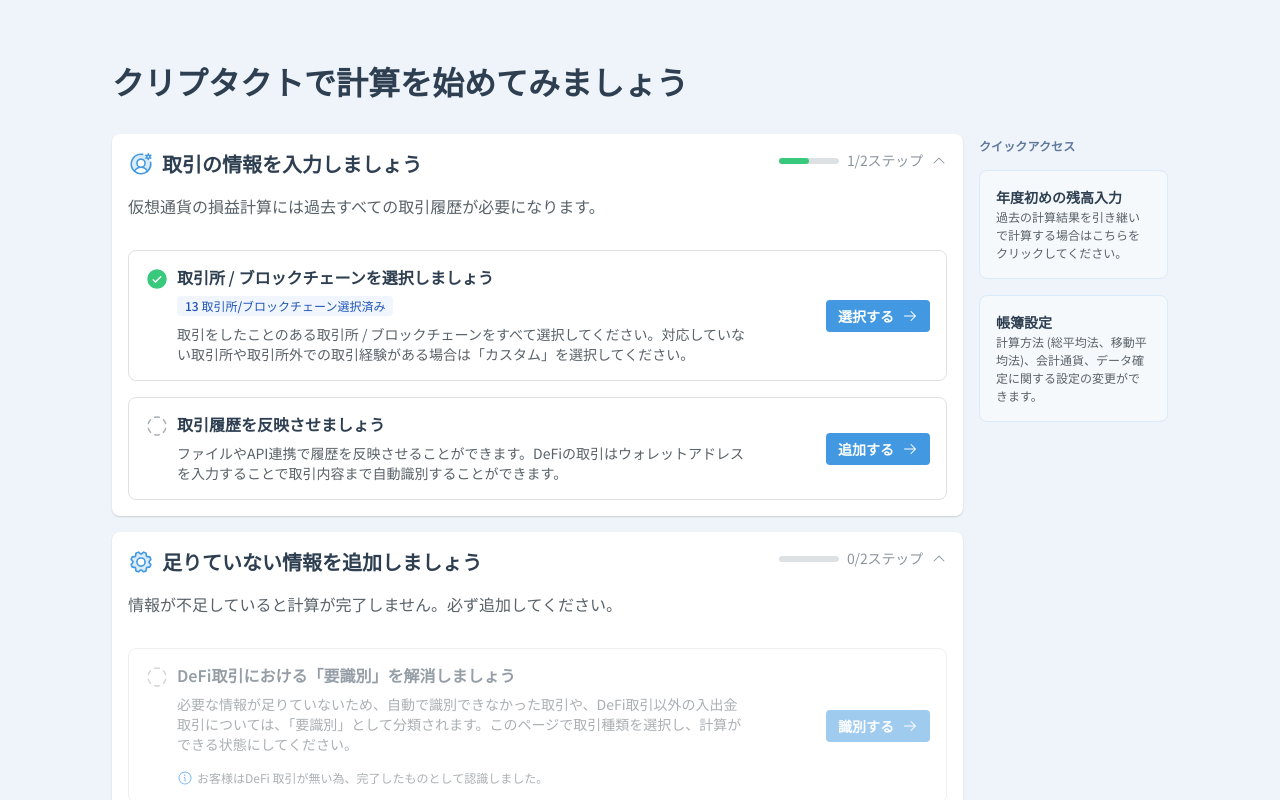
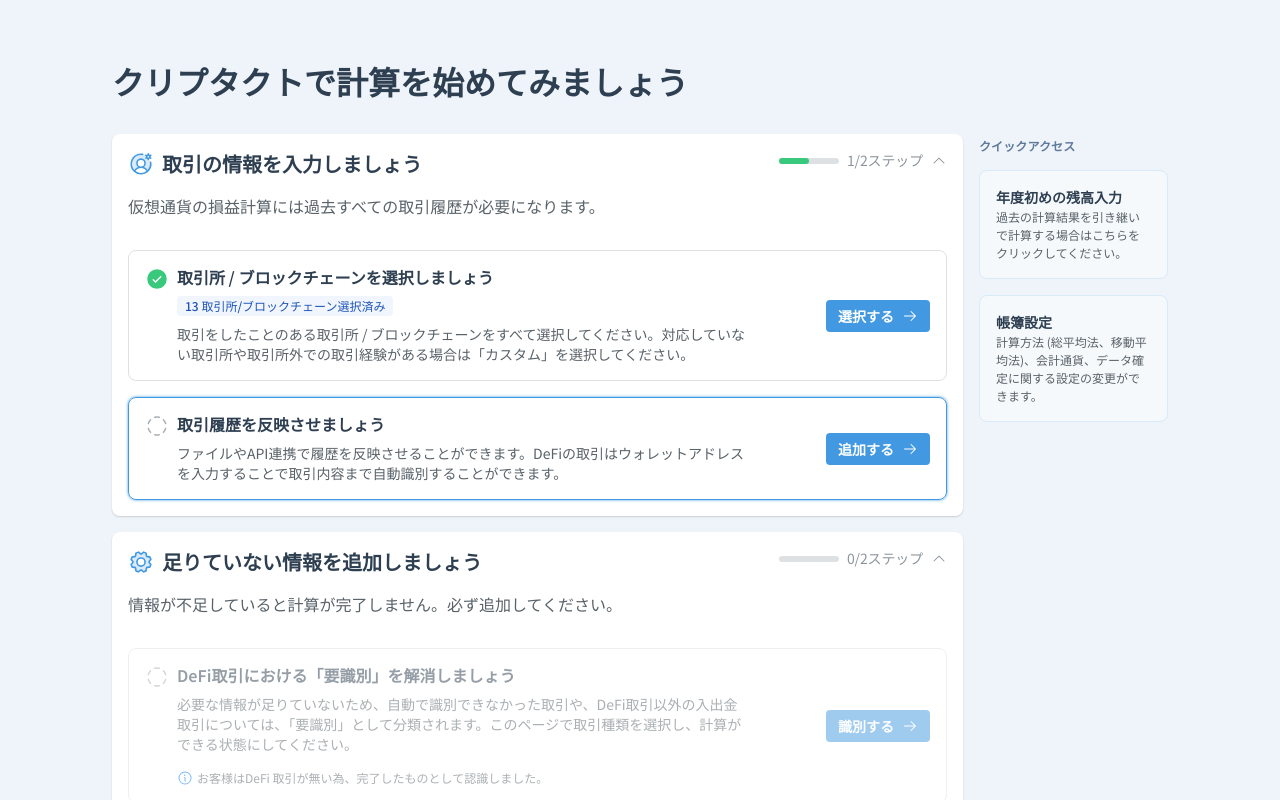
Before and after one commit to RenGVZ/Cryptact, a React (Vite) app: page / in a window 1280 px wide. Shown: the top 800 px of the page. Built offline with nearby package versions, Linux system fonts and the light colour scheme.

Commit message:
activeBorder added to incomplete step

```diff
--- a/src/components/container/Steps.tsx
+++ b/src/components/container/Steps.tsx
@@ -24,9 +24,11 @@
           {steps.map((step) => (
             <div
               key={step.id}
-              className={`${isDisabled ? "opacity-100" : "opacity-50"}`}
+              className={`${
+                isDisabled ? "opacity-50" : "opacity-100"
+              } self-stretch`}
             >
-              <Step step={step} isCollapsed={isCollapsed} />
+              <Step step={step} isDisabled={isDisabled} />
             </div>
           ))}
         </>
@@ -37,12 +39,18 @@
 
 type StepProps = {
   step: StepType
-  isCollapsed: boolean
+  isDisabled: boolean
 }
 
-const Step = ({ step }: StepProps) => {
+const Step = ({ step, isDisabled }: StepProps) => {
   return (
-    <div className="self-stretch justify-between flex flex-col lg:flex-row items-center border border-Neutral/500 rounded-lg gap-4 lg:gap-[77px] p-4">
+    <div
+      className={`${
+        !isDisabled && !step.isComplete
+          ? "border-Primary/500 shadow-active"
+          : "border-Neutral/500"
+      } flex flex-col lg:flex-row justify-between items-center border rounded-lg gap-4 lg:gap-[77px] p-4`}
+    >
       <div className="flex items-start gap-2">
         <div>
           {step.isComplete ? (
--- a/src/data/data.json
+++ b/src/data/data.json
@@ -4,7 +4,7 @@
     "title": "取引の情報を入力しましょう",
     "subtitle": "仮想通貨の損益計算には過去すべての取引履歴が必要になります。",
     "icon": "UserCircleGear",
-    "isDisabled": true,
+    "isDisabled": false,
     "steps": [
       {
         "id": 0,
@@ -28,7 +28,7 @@
     "title": "足りていない情報を追加しましょう",
     "subtitle": "情報が不足していると計算が完了しません。必ず追加してください。",
     "icon": "Gear",
-    "isDisabled": false,
+    "isDisabled": true,
     "steps": [
       {
         "id": 0,
@@ -52,7 +52,7 @@
     "title": "計算結果を確認しましょう",
     "subtitle": "計算結果の最終的なチェックを行って確定申告に必要な情報を確認しましょう。最後にデータをダウンロードできます。",
     "icon": "ListChecks",
-    "isDisabled": false,
+    "isDisabled": true,
     "steps": []
   }
 ]
--- a/tailwind.config.js
+++ b/tailwind.config.js
@@ -31,6 +31,7 @@
       colors: {
         "Neutral/500": "#DEE1E3",
         "Primary/100": "#D9EBF9",
+        "Primary/500": "#4299E1",
       },
       padding: {
         main: "60px",
@@ -47,6 +48,7 @@
       boxShadow: {
         container:
           "0px 1px 2px 0px rgba(0, 0, 0, 0.10), 0px 1px 2px 0px rgba(0, 0, 0, 0.06)",
+        active: "0px 0px 3px 0px #4299E1",
       },
     },
     fontFamily: {
```
